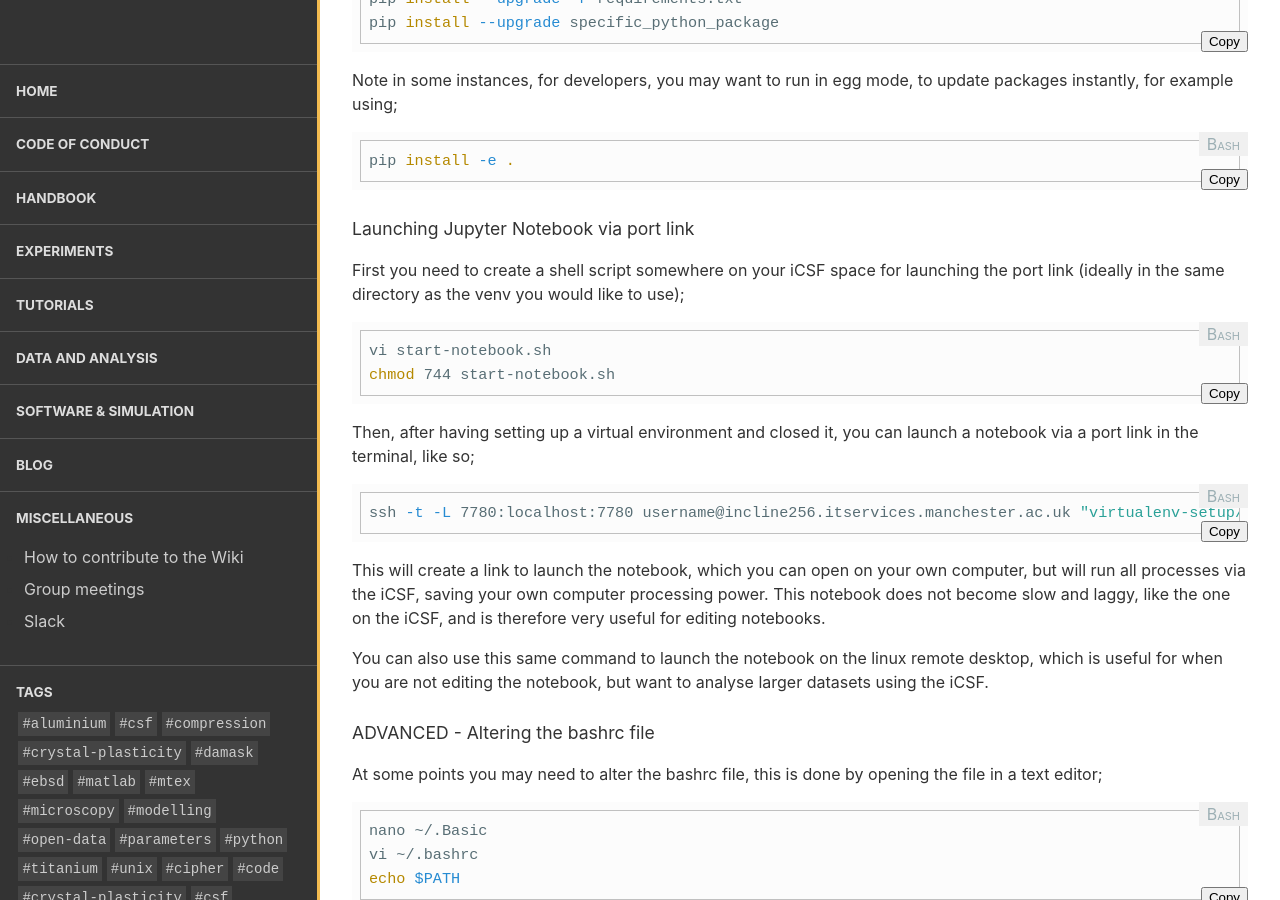
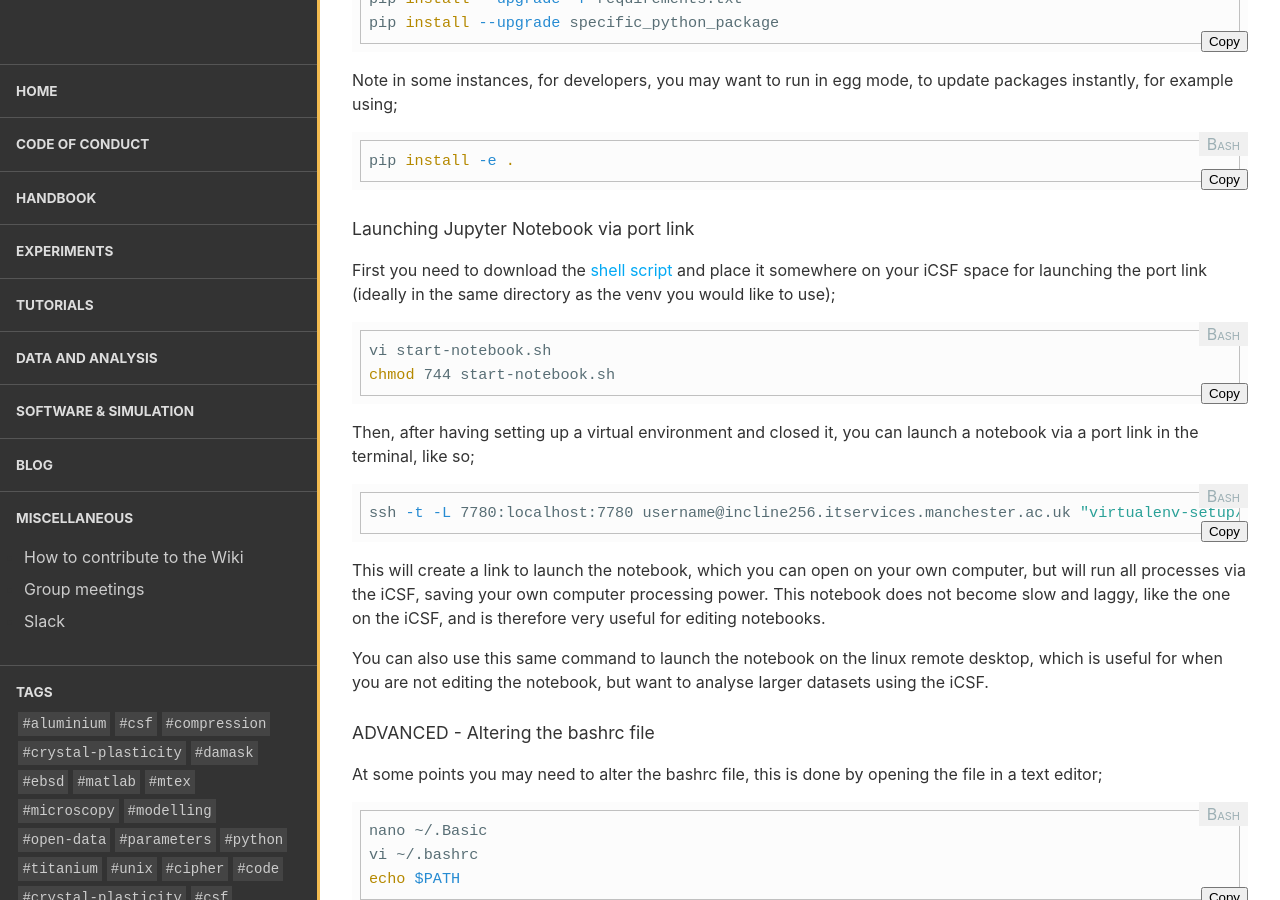
Before and after one commit to LightForm-group/wiki, a Jekyll site: the page built from collections/_tutorials/sxrd_analysis_iCSF.md, in a window 1280 px wide and 900 px high, scrolled down 5544 px. Built offline with Jekyll 4.4.1, drawn with Linux system fonts in a browser that asks for light colours; nearby versions of some CDN libraries.

Commit message:
added download link for start-notebook.sh ln236

````diff
--- a/collections/_tutorials/sxrd_analysis_iCSF.md
+++ b/collections/_tutorials/sxrd_analysis_iCSF.md
@@ -233,7 +233,7 @@ pip install -e .
 
 #### Launching Jupyter Notebook via port link
 
-First you need to create a shell script somewhere on your iCSF space for launching the port link (ideally in the same directory as the venv you would like to use);
+First you need to download the <a href="start-notebook.sh">shell script</a> and place it somewhere on your iCSF space for launching the port link (ideally in the same directory as the venv you would like to use);
 
 ```bash
 vi start-notebook.sh
````
